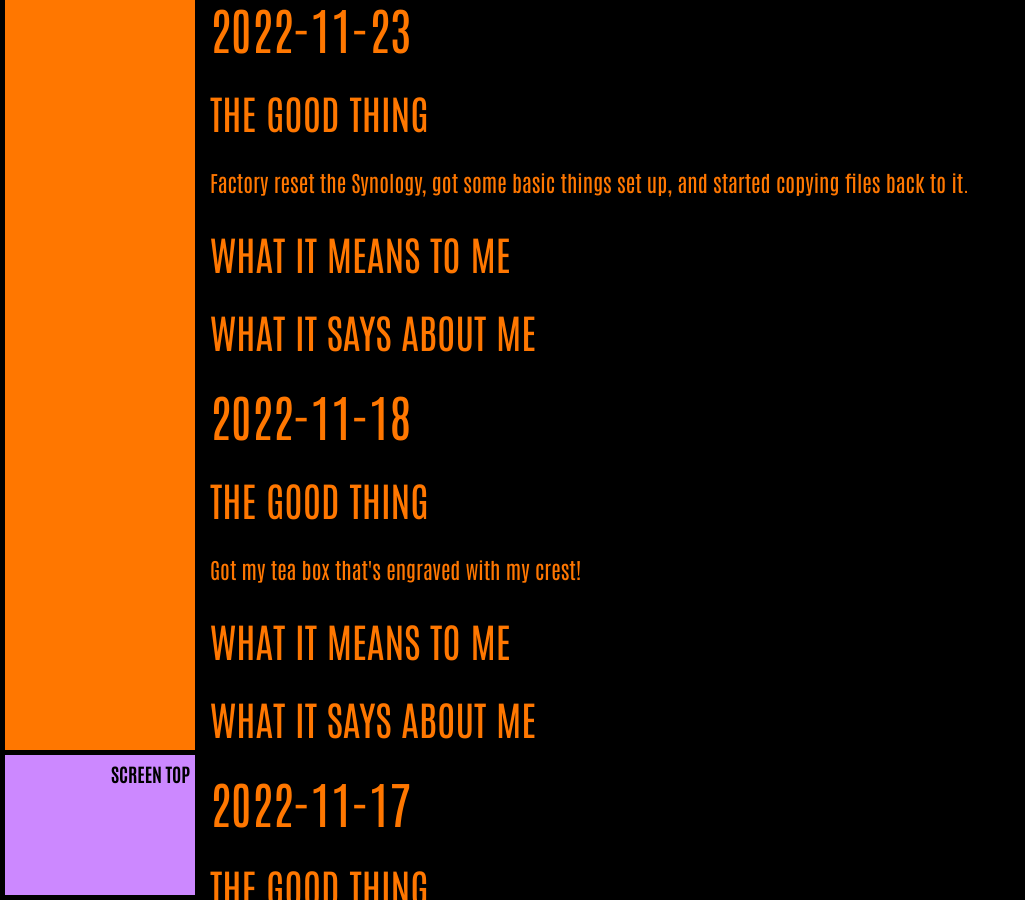
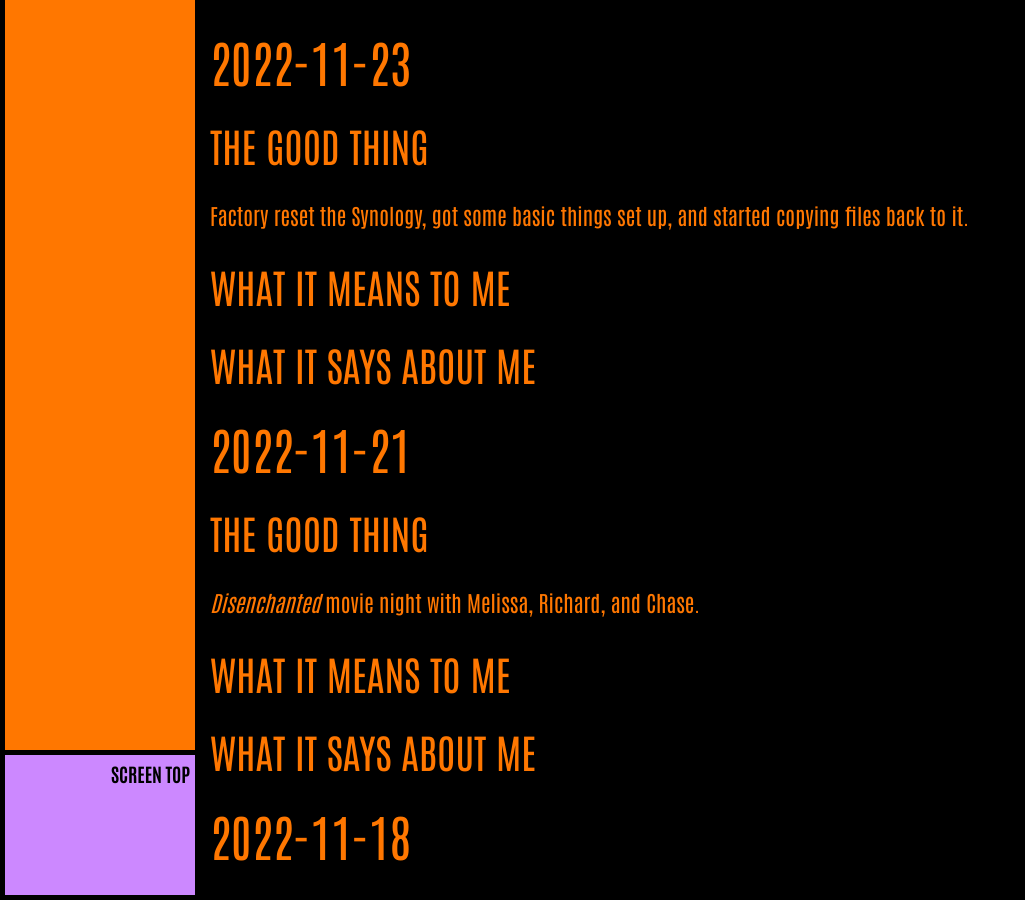
Before and after one commit to ArthurZey/arthurzey.github.io, a Jekyll site: the page built from _pages/one-good-thing.md, in a window 1280 px wide and 900 px high, scrolled down 7756 px. Shown: the whole window, without its empty margins (0-1025 px from the left). Built offline with Jekyll 4.4.1, drawn with Linux system fonts in a browser that asks for light colours.

Commit message:
added stub for 2022-11-21

```diff
--- a/_pages/one-good-thing.md
+++ b/_pages/one-good-thing.md
@@ -21,6 +21,13 @@
 ### What It Says about Me
 
 
+## 2022-11-21
+### The Good Thing
+_Disenchanted_ movie night with Melissa, Richard, and Chase.
+### What It Means to Me
+
+### What It Says about Me
+
 
 
 ## 2022-11-18
```
Also changed, not shown: other parts of _pages/one-good-thing.md (+1 -1 lines).
